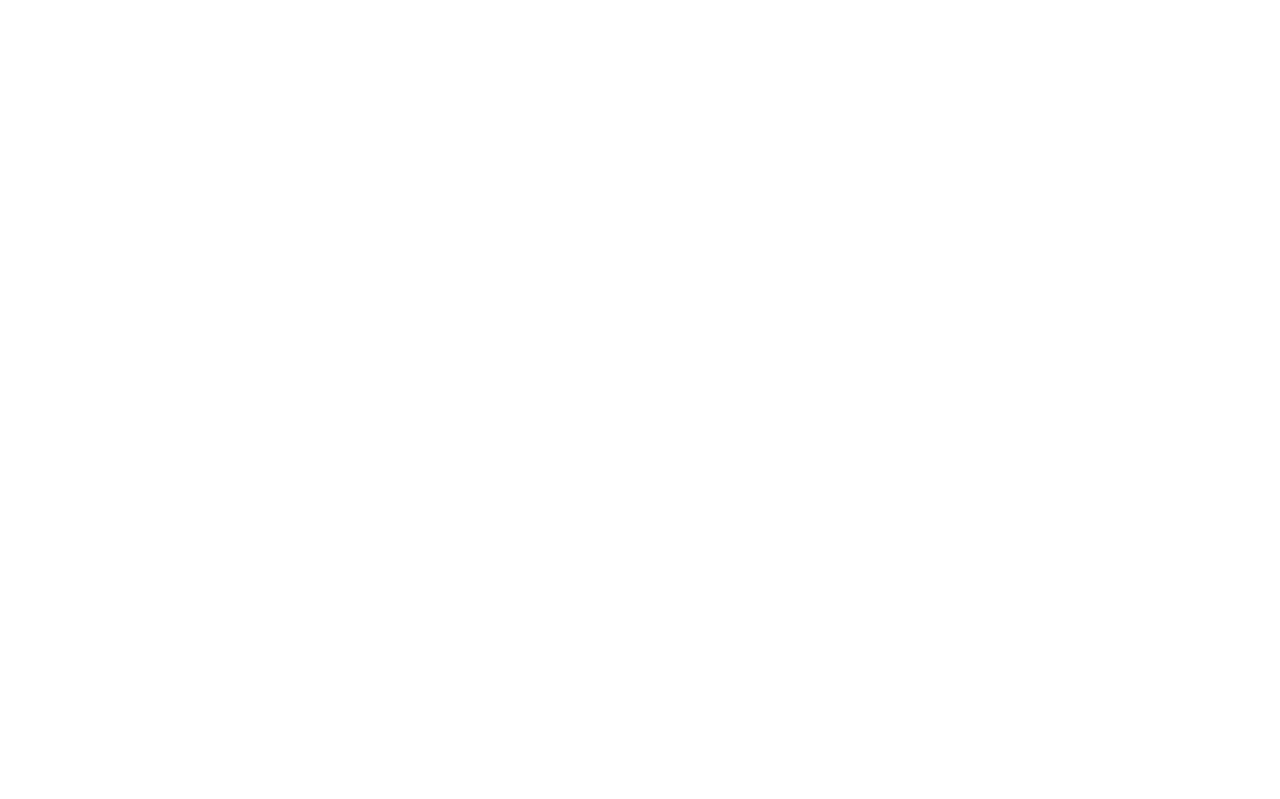
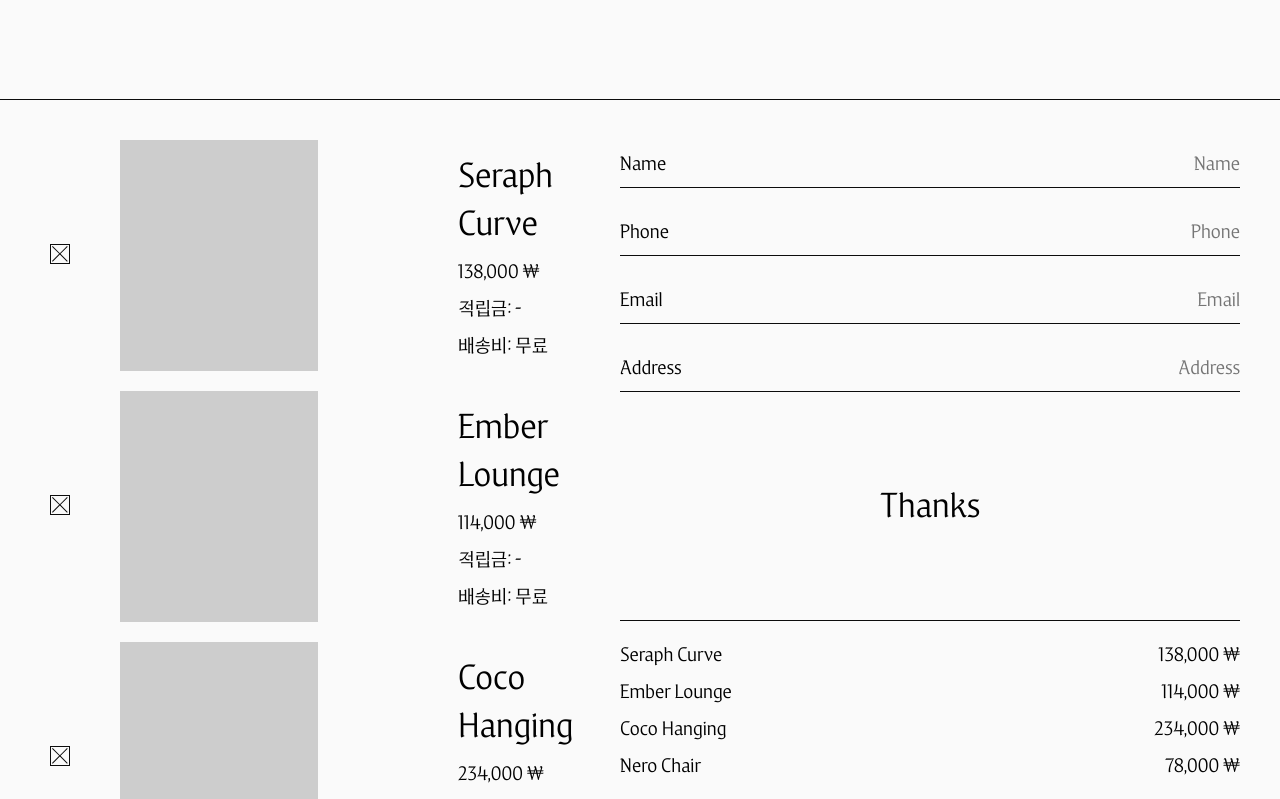
Before and after one commit to dozeoffzz/2KEA-Studio, a React (Vite) app: page /cart in a window 1280 px wide. Before the commit this address had no page. Shown: the top 799 px of the page. Built offline with nearby package versions, Linux system fonts and the light colour scheme.

Commit message:
feat: 쇼핑카트 페이지
-페이지 제작
-디테일 페이지에서 카트 추가한 상품 리스트 배열 연결해야함

```diff
--- a/src/App.jsx
+++ b/src/App.jsx
@@ -6,7 +6,7 @@
 import TitleModal from "./components/modals/TitleModal";
 import { Route, Routes } from "react-router-dom";
 import DetailedPage from "./pages/DetailedPage";
-import ShoppingPage from "./pages/ShoppingCartPage";
+import ShoppingCartPage from "./pages/ShoppingCartPage";
 import SignUpPage from "./pages/SignUpPage";
 import MainPage from "./pages/MainPage";
 import LoginPage from "./pages/LoginPage";
@@ -23,11 +23,11 @@
         <Route element={<MainLayout />}>
           <Route path="/" element={<MainPage />} />
           <Route path="/detailpage/:id" element={<DetailedPage />} />
-          <Route path="/shopping" element={<ShoppingPage />} />
-          <Route path="/alllist" element={<AllListPage />} />
-          <Route path="/seatinglist" element={<SeatingListPage />} />
-          <Route path="/tablelist" element={<TableListPage />} />
-          <Route path="/lightinglist" element={<LightingListPage />} />
+          <Route path="/cart" element={<ShoppingCartPage />} />
+          <Route path="/allproducts" element={<AllListPage />} />
+          <Route path="/seatingproducts" element={<SeatingListPage />} />
+          <Route path="/tableproducts" element={<TableListPage />} />
+          <Route path="/lightingproducts" element={<LightingListPage />} />
           <Route path="/signup" element={<SignUpPage />} />
           <Route path="/login" element={<LoginPage />} />
         </Route>
--- a/src/pages/AllListPage.jsx
+++ b/src/pages/AllListPage.jsx
@@ -165,10 +165,10 @@
             <Title>All</Title>
           </BackBtnTitle>
           <NavLinkWrap>
-            <NavLinkList to={"/alllist"}>All</NavLinkList>
-            <NavLinkList to={"/seatinglist"}>Seating</NavLinkList>
-            <NavLinkList to={"/tablelist"}>Tables</NavLinkList>
-            <NavLinkList to={"/lightinglist"}>Lighting</NavLinkList>
+            <NavLinkList to={"/allproducts"}>All</NavLinkList>
+            <NavLinkList to={"/seatingproducts"}>Seating</NavLinkList>
+            <NavLinkList to={"/tableproducts"}>Tables</NavLinkList>
+            <NavLinkList to={"/lightingproducts"}>Lighting</NavLinkList>
           </NavLinkWrap>
         </TitleWrap>
         <ItemListMain>
--- a/src/pages/MainPage.jsx
+++ b/src/pages/MainPage.jsx
@@ -530,11 +530,7 @@
                 {LIST_DATA.map((image) => (
                   <ListImageWrapper key={image.id}>
                     <DefaultImage src={image.defaultSrc} alt={`List Image ${image.id}`} />
-                    <HoverImage
-                      src={image.hoverSrc}
-                      alt={`Hover List Image ${image.id}`}
-                      className="list-hover-img"
-                    />
+                    <HoverImage src={image.hoverSrc} alt={`Hover List Image ${image.id}`} className="list-hover-img" />
                   </ListImageWrapper>
                 ))}
               </ListSlide>
--- a/src/pages/SeatingListPage.jsx
+++ b/src/pages/SeatingListPage.jsx
@@ -160,10 +160,10 @@
             <Title>Seating</Title>
           </BackBtnTitle>
           <NavLinkWrap>
-            <NavLinkList to={"/alllist"}>All</NavLinkList>
-            <NavLinkList to={"/seatinglist"}>Seating</NavLinkList>
-            <NavLinkList to={"/tablelist"}>Tables</NavLinkList>
-            <NavLinkList to={"/lightinglist"}>Lighting</NavLinkList>
+            <NavLinkList to={"/allproducts"}>All</NavLinkList>
+            <NavLinkList to={"/seatingproducts"}>Seating</NavLinkList>
+            <NavLinkList to={"/tableproducts"}>Tables</NavLinkList>
+            <NavLinkList to={"/lightingproducts"}>Lighting</NavLinkList>
           </NavLinkWrap>
         </TitleWrap>
         <ItemListMain>
--- a/src/pages/ShoppingCartPage.jsx
+++ b/src/pages/ShoppingCartPage.jsx
@@ -1,13 +1,294 @@
 import React, { useState } from "react";
 import DeleteModal from "../components/modals/DeleteModal";
+import DeleteProductBtn from "../assets/icons/deleteProductButton.svg";
+import styled from "@emotion/styled";
+import { Theme } from "../styles/theme";
 
-export default function ShoppingPage() {
+// 쇼핑카트 담기 장바구니 예시버전
+const addProduct = [
+  {
+    id: 1,
+    num: "001",
+    name: "Seraph Curve",
+    material: "Plastic",
+    content: "선 하나로 완성된 디자인.",
+    category: "seating",
+    price: 138000,
+    quantity: 2,
+  },
+  {
+    id: 2,
+    num: "002",
+    name: "Ember Lounge",
+    material: "Fabric",
+    content: "차분한 균형 속에서 완성된 절제된 아름다움.",
+    category: "seating",
+    price: 114000,
+    quantity: 1,
+  },
+  {
+    id: 3,
+    num: "003",
+    name: "Coco Hanging",
+    material: "Rattan",
+    content: "자연의 여유를 닮은 실루엣.",
+    category: "seating",
+    price: 234000,
+    quantity: 1,
+  },
+  {
+    id: 4,
+    num: "004",
+    name: "Nero Chair",
+    material: "Plastic",
+    content: "단순한 형태 그러나 가장 강한 존재감.",
+    category: "seating",
+    price: 78000,
+    quantity: 1,
+  },
+];
+
+const CartContainer = styled.div`
+  padding: 40px;
+  display: grid;
+  grid-template-columns: 2fr 1fr;
+  height: 100vh;
+  gap: 40px;
+`;
+
+const CartList = styled.ul`
+  display: grid;
+  grid-template-rows: 1fr;
+  gap: 20px;
+  width: 100%;
+  height: 100%;
+  overflow-y: auto;
+  overflow-x: hidden;
+
+  &::-webkit-scrollbar {
+    padding: 2px;
+    width: 10px;
+    border: 1px solid ${Theme.colors.black};
+    border-radius: 20px;
+  }
+
+  &::-webkit-scrollbar-track {
+    background: transparent;
+    margin: 10px;
+  }
+
+  &::-webkit-scrollbar-thumb {
+    background: ${Theme.colors.black};
+    border-radius: 10px;
+    border: 3px solid transparent;
+    background-clip: content-box;
+  }
+`;
+
+const Item = styled.li`
+  display: grid;
+  grid-template-columns: 40px 198px 1fr 200px;
+  gap: 40px;
+  align-items: center;
+  min-height: 231px;
+`;
+
+const ItemImg = styled.div`
+  width: 198px;
+  height: 231px;
+  background-color: ${Theme.colors.overlay};
+`;
+
+const ItemInfoWrap = styled.div`
+  display: flex;
+  flex-direction: column;
+  gap: 10px;
+  margin-left: 100px;
+  font-size: ${Theme.fontsize.desktop.content};
+`;
+
+const ItemName = styled.p`
+  font-size: ${Theme.fontsize.desktop.section};
+`;
+
+const QuantityWrap = styled.div`
+  margin-right: 40px;
+  display: flex;
+  flex-direction: column;
+  align-items: flex-end;
+  font-size: ${Theme.fontsize.desktop.content};
+  gap: 20px;
+`;
+
+const Quantity = styled.div`
+  display: flex;
+  gap: 80px;
+`;
+
+const QuantityUpDown = styled.div`
+  display: flex;
+  align-items: center;
+  gap: 20px;
+`;
+
+const UpButton = styled.button`
+  font-size: ${Theme.fontsize.desktop.section};
+`;
+
+const OrderInfoWrap = styled.div`
+  display: flex;
+  flex-direction: column;
+  justify-content: space-between;
+  gap: 40px;
+  height: 100%;
+`;
+
+const OrderInfoForm = styled.form`
+  display: flex;
+  flex-direction: column;
+  gap: 20px;
+`;
+
+const OrderName = styled.div`
+  padding: 10px 0 10px 0;
+  display: flex;
+  justify-content: space-between;
+  align-items: center;
+  font-size: ${Theme.fontsize.desktop.content};
+  border-bottom: 1px solid ${Theme.colors.black};
+`;
+const OrderPhone = styled(OrderName)``;
+const OrderEmail = styled(OrderName)``;
+const OrderAddress = styled(OrderName)``;
+
+const InputName = styled.input`
+  text-align: right;
+  outline: transparent;
+  width: 100%;
+`;
+const InputPhone = styled(InputName)``;
+const InputEmail = styled(InputName)``;
+const InputAddress = styled(InputName)``;
+
+const ThanksMsg = styled.p`
+  padding: 50px;
+  display: flex;
+  align-self: center;
+  font-size: ${Theme.fontsize.desktop.section};
+`;
+
+const ProductPriceWrap = styled.div`
+  padding: 20px 0 20px 0;
+  border-top: 1px solid ${Theme.colors.black};
+  border-bottom: 1px solid ${Theme.colors.black};
+  font-size: ${Theme.fontsize.desktop.content};
+`;
+
+const ProductPriceList = styled.ul`
+  display: flex;
+  gap: 10px;
+  flex-direction: column;
+`;
+
+const ProductPrice = styled.li`
+  display: flex;
+  justify-content: space-between;
+`;
+
+const TotalPrice = styled.div`
+  display: flex;
+  justify-content: space-between;
+  font-size: ${Theme.fontsize.desktop.content};
+`;
+
+const ButtonWrap = styled.div`
+  display: flex;
+  justify-content: center;
+  gap: 40px;
+`;
+
+const DeleteButton = styled.button`
+  min-width: 290px;
+  min-height: 50px;
+  font-size: ${Theme.fontsize.desktop.content};
+  color: ${Theme.colors.whitetext};
+  background-color: ${Theme.colors.black};
+`;
+
+const OrderButton = styled(DeleteButton)``;
+
+export default function ShoppingCartPage() {
   const [isOpen, setIsOpen] = useState(false);
   return (
-    <div>
-      <button onClick={() => setIsOpen(true)}>삭제하기</button>
-      <button onClick={() => setIsOpen(true)}>주문하기</button>
+    <CartContainer>
+      <CartList>
+        {addProduct.map((item) => (
+          <Item key={item.id}>
+            <button>
+              <img src={DeleteProductBtn} />
+            </button>
+            <ItemImg></ItemImg>
+            <ItemInfoWrap>
+              <ItemName>{item.name}</ItemName>
+              <p>{item.price.toLocaleString()} ₩</p>
+              <p>적립금: -</p>
+              <p>배송비: 무료</p>
+            </ItemInfoWrap>
+            <QuantityWrap>
+              <Quantity>
+                <p>Quantity:</p>
+                <p>{item.quantity}</p>
+              </Quantity>
+              <QuantityUpDown>
+                <UpButton>-</UpButton>
+                <p>{item.quantity}</p>
+                <UpButton>+</UpButton>
+              </QuantityUpDown>
+            </QuantityWrap>
+          </Item>
+        ))}
+      </CartList>
+      <OrderInfoWrap>
+        {/* 주문 폼 */}
+        <OrderInfoForm>
+          <OrderName>
+            <p>Name</p>
+            <InputName placeholder="Name" />
+          </OrderName>
+          <OrderPhone>
+            <p>Phone</p>
+            <InputPhone placeholder="Phone" />
+          </OrderPhone>
+          <OrderEmail>
+            <p>Email</p>
+            <InputEmail placeholder="Email" />
+          </OrderEmail>
+          <OrderAddress>
+            <p>Address</p>
+            <InputAddress placeholder="Address" />
+          </OrderAddress>
+        </OrderInfoForm>
+        <ThanksMsg>Thanks</ThanksMsg>
+        <ProductPriceWrap>
+          <ProductPriceList>
+            {addProduct.map((item) => (
+              <ProductPrice key={item.id}>
+                <p>{item.name}</p>
+                <p>{item.price.toLocaleString()} ₩</p>
+              </ProductPrice>
+            ))}
+          </ProductPriceList>
+        </ProductPriceWrap>
+        <TotalPrice>
+          <p>Total Price :</p>
+          <p>총 가격 ₩</p>
+        </TotalPrice>
+        <ButtonWrap>
+          <DeleteButton onClick={() => setIsOpen(true)}>Delete All</DeleteButton>
+          <OrderButton onClick={() => setIsOpen(true)}>Buy</OrderButton>
+        </ButtonWrap>
+      </OrderInfoWrap>
       <DeleteModal isOpen={isOpen} onClose={() => setIsOpen(false)} />
-    </div>
+    </CartContainer>
   );
 }
--- a/src/pages/SignUpPage.jsx
+++ b/src/pages/SignUpPage.jsx
@@ -1,5 +1,4 @@
 import React, { useState } from "react";
-import DeleteModal from "../components/modals/DeleteModal";
 import SignUpModal from "../components/modals/SignUpModal";
 
 export default function SignUpPage() {
--- a/src/pages/TableListPage.jsx
+++ b/src/pages/TableListPage.jsx
@@ -160,10 +160,10 @@
             <Title>Tables</Title>
           </BackBtnTitle>
           <NavLinkWrap>
-            <NavLinkList to={"/alllist"}>All</NavLinkList>
-            <NavLinkList to={"/seatinglist"}>Seating</NavLinkList>
-            <NavLinkList to={"/tablelist"}>Tables</NavLinkList>
-            <NavLinkList to={"/lightinglist"}>Lighting</NavLinkList>
+            <NavLinkList to={"/allproducts"}>All</NavLinkList>
+            <NavLinkList to={"/seatingproducts"}>Seating</NavLinkList>
+            <NavLinkList to={"/tableproducts"}>Tables</NavLinkList>
+            <NavLinkList to={"/lightingproducts"}>Lighting</NavLinkList>
           </NavLinkWrap>
         </TitleWrap>
         <ItemListMain>
```
Also changed, not shown: src/pages/LightingListPage.jsx (+4 -4 lines), src/services/Apiex.js (+28 -0 lines), src/assets/icons/deleteProductButton.svg (added).
